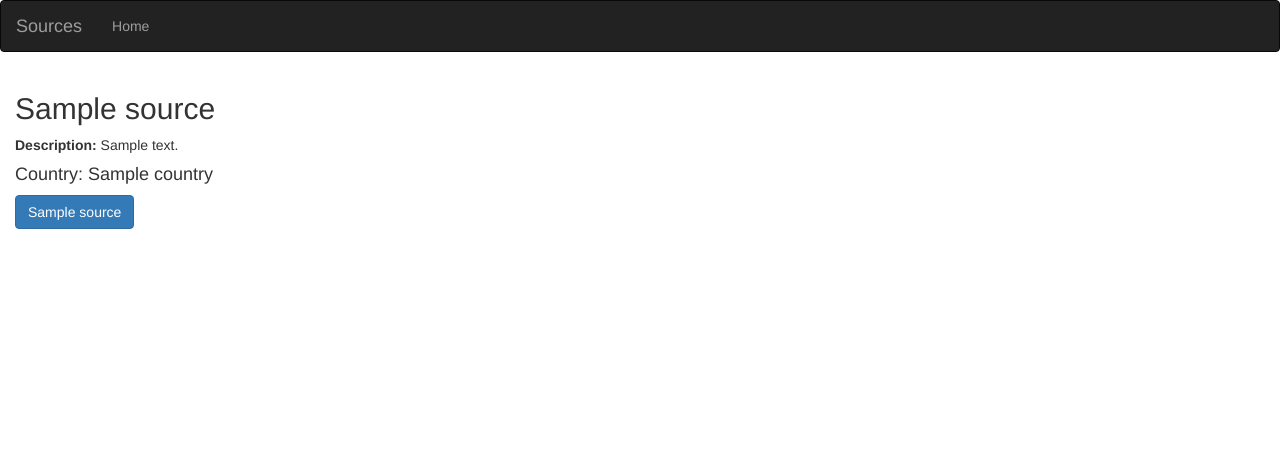
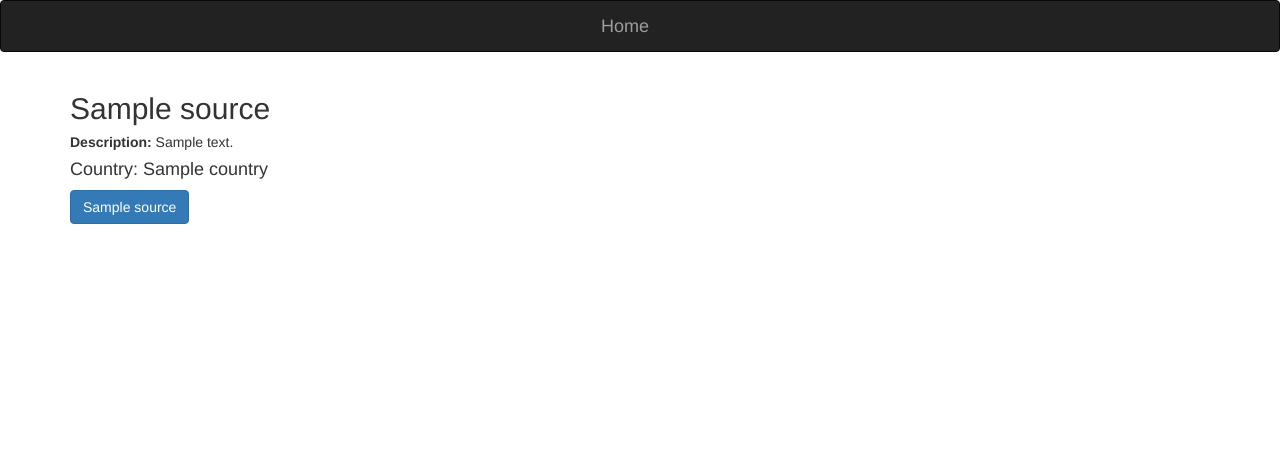
Before and after one commit to kevaf/NewsCatchUp, a Flask app: template app/templates/index.html in a window 1280 px wide. Shown: the top 451 px of the page. Run offline with Flask 2, Linux system fonts and the light colour scheme; the template is opened without the code that fills it: most values are stand-ins (such as "Sample title", 1, 10 or a date in 2020); some libraries are stand-ins or nearby versions.

Commit message:
added styling to templates

```diff
--- a/app/request.py
+++ b/app/request.py
@@ -76,8 +76,8 @@ def process_articles_results(news):
     article_source_results=[]
     for item in news:
         author= item.get('author')
-        desc= item.get('desc')
-        time_posted= item.get('time_posted')
+        desc= item.get('description')
+        time_posted= item.get('publishedAt')
         urlToImage= item.get('urlToImage')
         url= item.get('url')
         title= item.get('title')
--- a/app/templates/index.html
+++ b/app/templates/index.html
@@ -6,15 +6,14 @@
 {% endblock %}
 
 {% block content %}
-<div class="container-fluid">
+<div class="container">
     <div class="row">
         {% for source in source %}
-        <div class="col-md-4">
-
-            <div class="card">
+        <div class="col-md-3">
+            <div class="card" style="height: 45vh;">
                 <div class="card-body">
                     <h2 class="card-title">{{ source.name }}</h2>
-                    <p class="card-text"><strong>Description:</strong> {{source.description}}</p>
+                    <h5 class="card-text"><strong>Description:</strong> {{source.description}}</h5>
                     <h4>Country: {{ source.country }}</h4>
                     <a href="/sources/{{source.id}}" class="btn btn-primary">{{source.name}}</a>
                 </div>
--- a/app/templates/navbar.html
+++ b/app/templates/navbar.html
@@ -7,12 +7,9 @@
             <span class="icon-bar"></span>
             <span class="icon-bar"></span>
           </button>
-          <a class="navbar-brand" href="/"> Sources </a>
+          <a class="navbar-brand" href="/" style="margin-left: 570px;"> Home </a>
       </div>
-      <div class="navbar-collapse collapse">
-          <ul class="nav navbar-nav">
-              <li><a href="#>">Home</a></li>
-      </div>
+
 
   </div>
 </div>
```
Also changed, not shown: app/templates/articles.html (+4 -4 lines).
